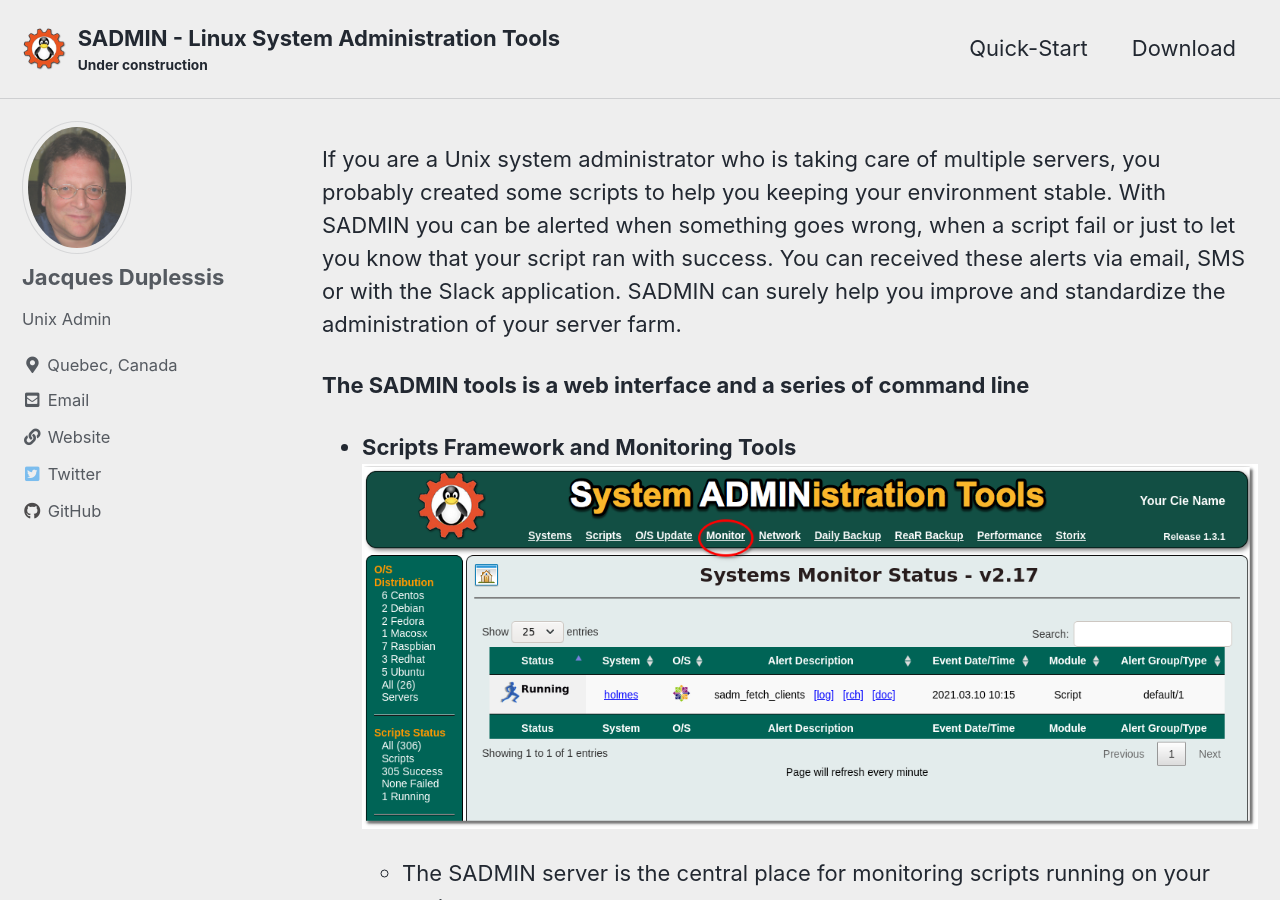
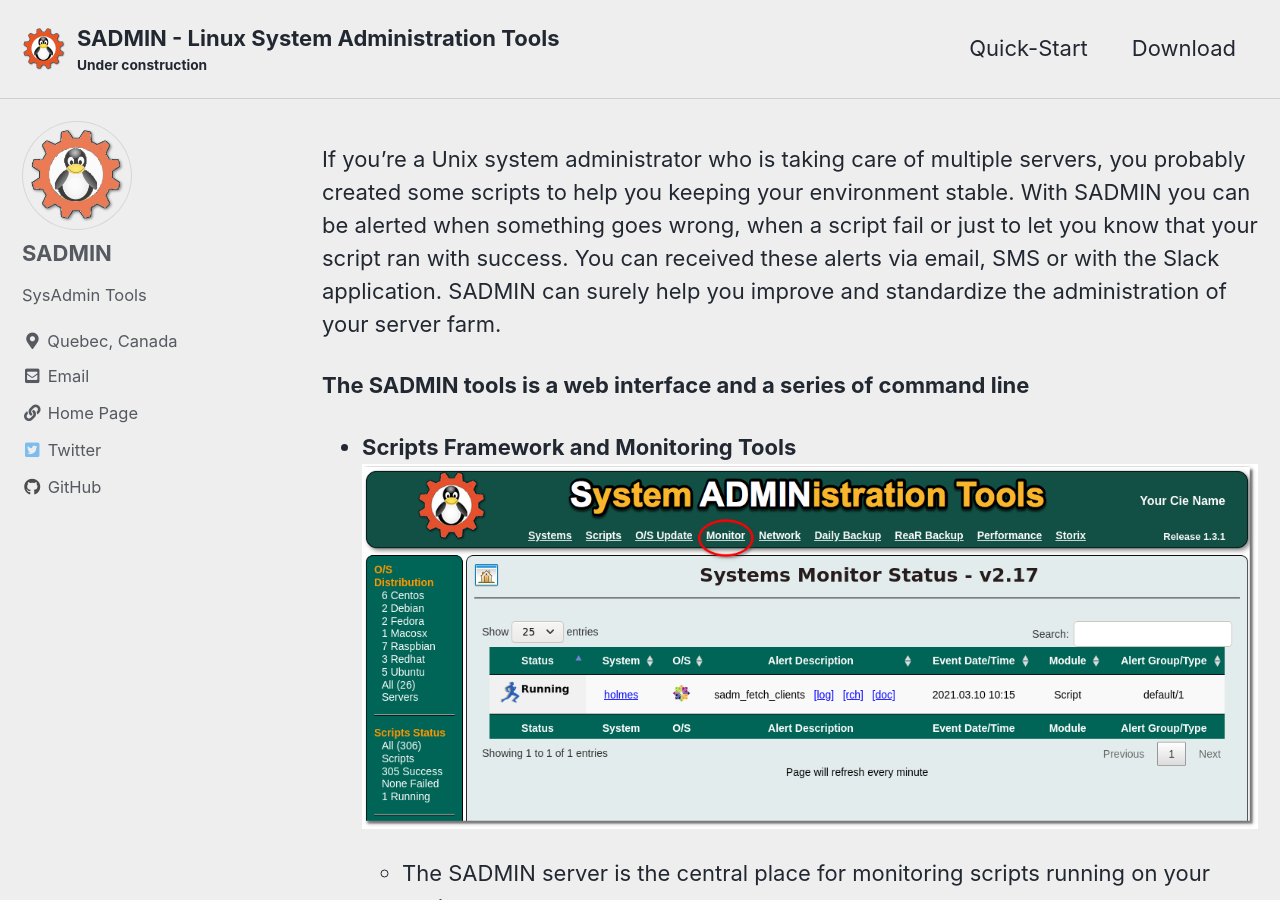
Before and after one commit to jadupl2/jadupl2.github.io, a Jekyll site: the page built from index.md, in a window 1280 px wide and 900 px high. Built offline with Jekyll 4.4.1, drawn with Linux system fonts in a browser that asks for light colours; cached includes are drawn as plain includes.

Commit message:
Change  Home page

```diff
--- a/_config.yml
+++ b/_config.yml
@@ -27,7 +27,7 @@ url                      : "https://jadupl2.github.io" # the base hostname & pro
 baseurl                  : "" # the subpath of your site, e.g. "/blog"
 repository               : jadupl2/jadupl2.github.io # GitHub username/repo-name e.g. "mmistakes/minimal-mistakes"
 teaser                   : # path of fallback teaser image, e.g. "/assets/images/500x300.png"
-logo                     : assets/img/sadmin_small_logo.png # path of logo image to display in the masthead, e.g. "/assets/images/88x88.png"
+logo                     : assets/img/sadmin_logo_88x88.png # path of logo image to display in the masthead, e.g. "/assets/images/88x88.png"
 masthead_title           : # overrides the website title displayed in the masthead, use " " for no title
 # breadcrumbs            : false # true, false (default)
 words_per_minute         : 200
@@ -96,16 +96,16 @@ analytics:
 
 # Site Author
 author:
-  name             : "Jacques Duplessis"
-  avatar           : assets/img/author.jpg # path of avatar image, e.g. "/assets/images/bio-photo.jpg"
-  bio              : "Unix Admin"
+  name             : "SADMIN"
+  avatar           : assets/img/sadmin_logo.png # path of avatar image, e.g. "/assets/images/bio-photo.jpg"
+  bio              : "SysAdmin Tools"
   location         : "Quebec, Canada"
   email            :
   links:
     - label: "Email"
       icon: "fas fa-fw fa-envelope-square"
       url: "mailto:sadmlinux@gmail.com"
-    - label: "Website"
+    - label: "Home Page"
       icon: "fas fa-fw fa-link"
       url: "https://sadmin.ca"
     - label: "Twitter"
--- a/index.md
+++ b/index.md
@@ -8,7 +8,7 @@ author_profile: true`
 classes: wide
 ---
 
-If you are a Unix system administrator who is taking care of multiple servers, you probably
+If you're a Unix system administrator who is taking care of multiple servers, you probably
 created some scripts to help you keeping your environment stable.
 With SADMIN you can be alerted when something goes wrong, when a script fail or just to let you
 know that your script ran with success. You can received these alerts via email, SMS or with the
```
Also changed, not shown: assets/img/sadmin_logo_88x88.png (added).
